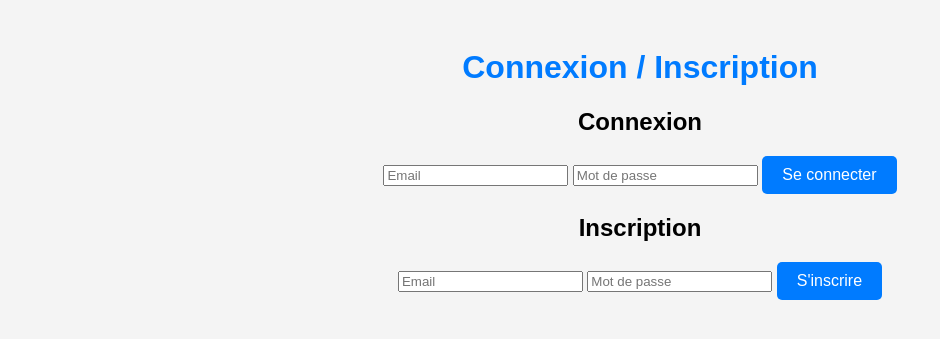
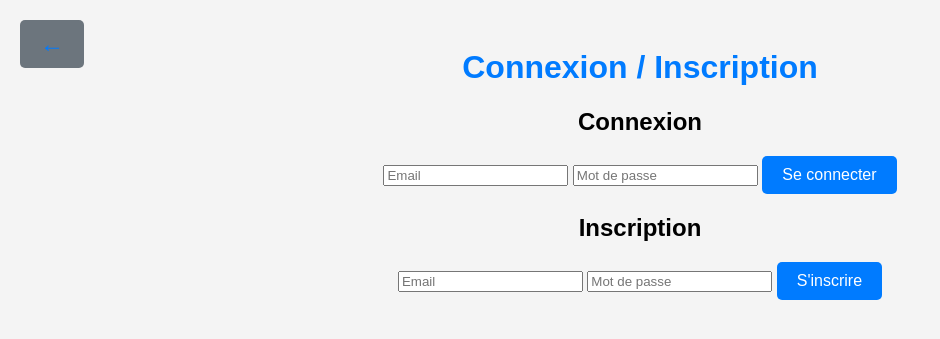
Before and after one commit to Uthman88/quiz-night, a PHP site: page /log.php in a window 1280 px wide. Shown: the top 339 px of the page, without its empty margins (0-940 px from the left). Run offline with PHP 8.4, Linux system fonts and the light colour scheme.

Commit message:
Add files via upload

```diff
--- a/log.php
+++ b/log.php
@@ -53,8 +53,23 @@ if ($_SERVER['REQUEST_METHOD'] == 'POST') {
     <meta charset="UTF-8">
     <title>Connexion / Inscription</title>
     <link rel="stylesheet" href="style.css">
+    <style>
+        .back-btn {
+            position: absolute;
+            top: 20px;
+            left: 20px;
+            font-size: 24px;
+            text-decoration: none;
+            color: #007bff;
+        }
+        .back-btn:hover {
+            color: #0056b3;
+        }
+    </style>
 </head>
 <body>
+    <a href="index.php" class="back-btn">←</a>
+
     <h1>Connexion / Inscription</h1>
     <?php if (!empty($error)) echo "<p>$error</p>"; ?>
 
```
Also changed, not shown: quiz_bg.jpg (added).
